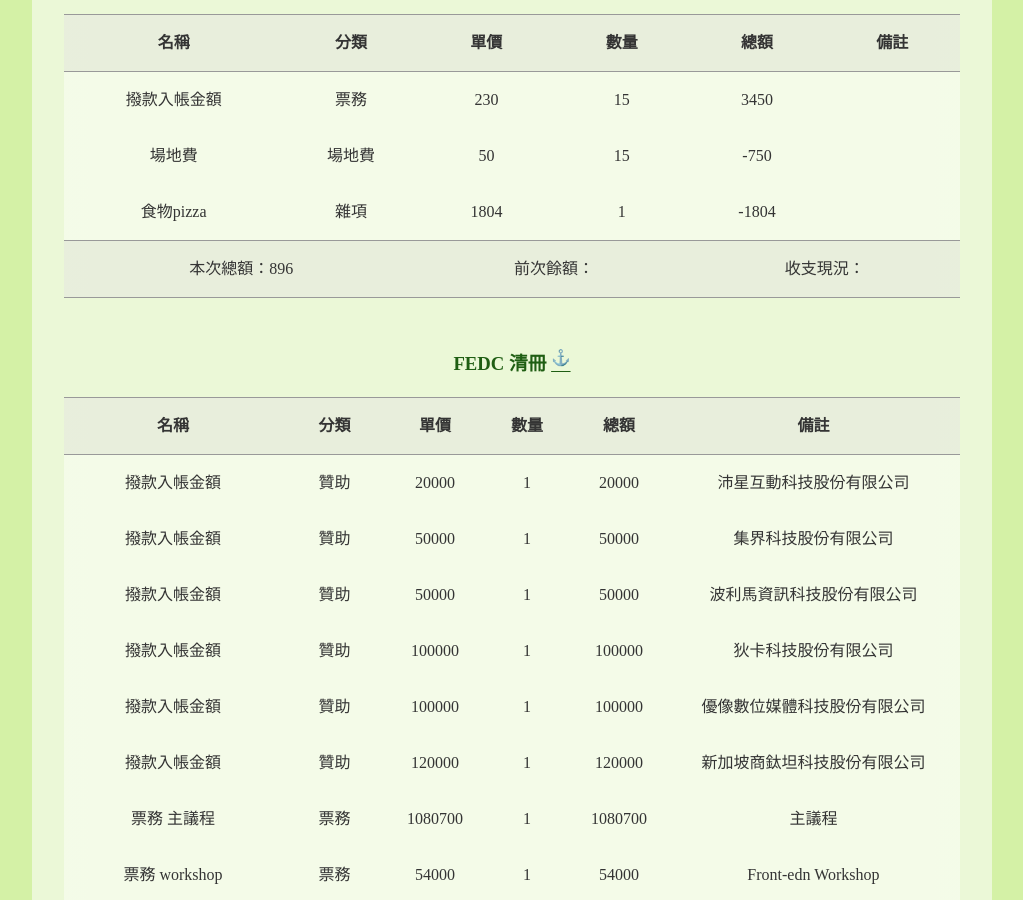
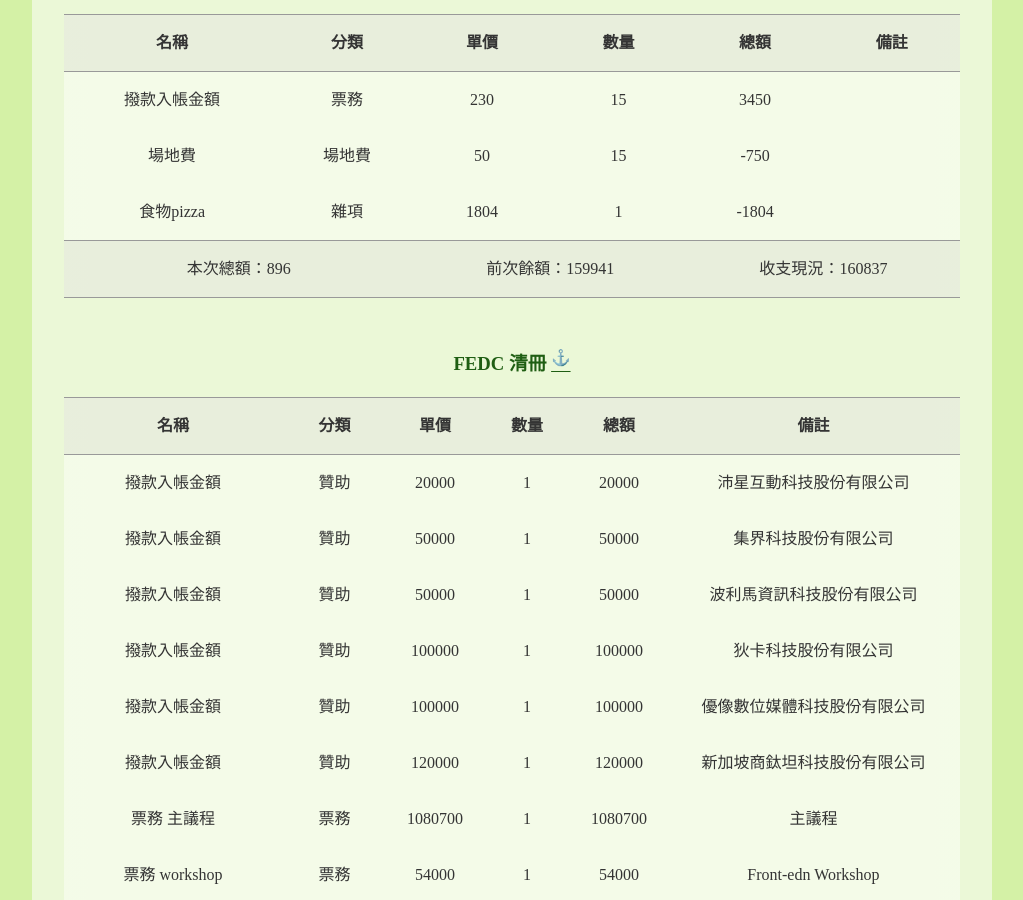
Before and after one commit to f2etw/f2etw.github.io, a Jekyll site: the page built from records.html, in a window 1280 px wide and 900 px high, scrolled down 6473 px. Shown: the whole window, without its empty margins (128-1151 px from the left). Built offline with Jekyll 4.4.1, drawn with Linux system fonts in a browser that asks for light colours.

Commit message:
填上總額

```diff
--- a/_data/records/20181017-F2ERGBA.yml
+++ b/_data/records/20181017-F2ERGBA.yml
@@ -27,5 +27,5 @@ data:
 
 
 total: 896
-property:
-balance:
+property: 159941
+balance: 160837
```
